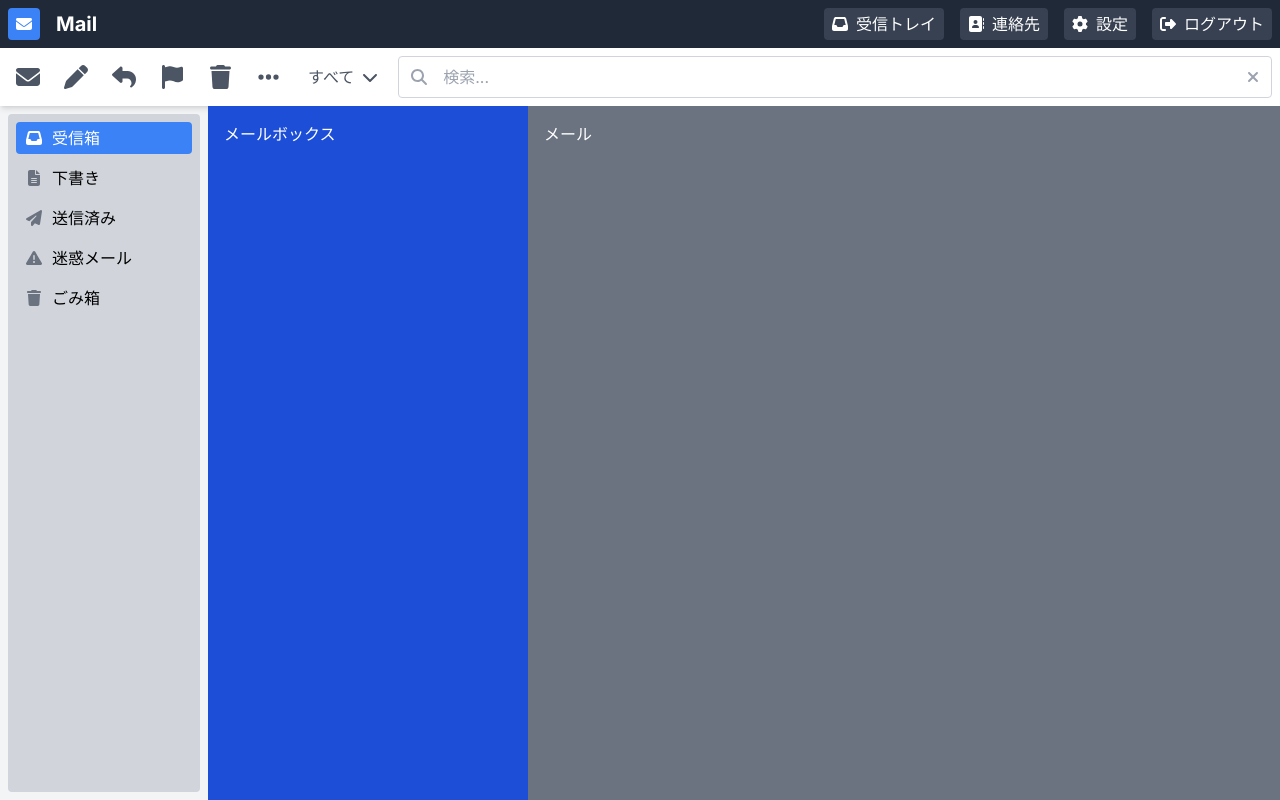
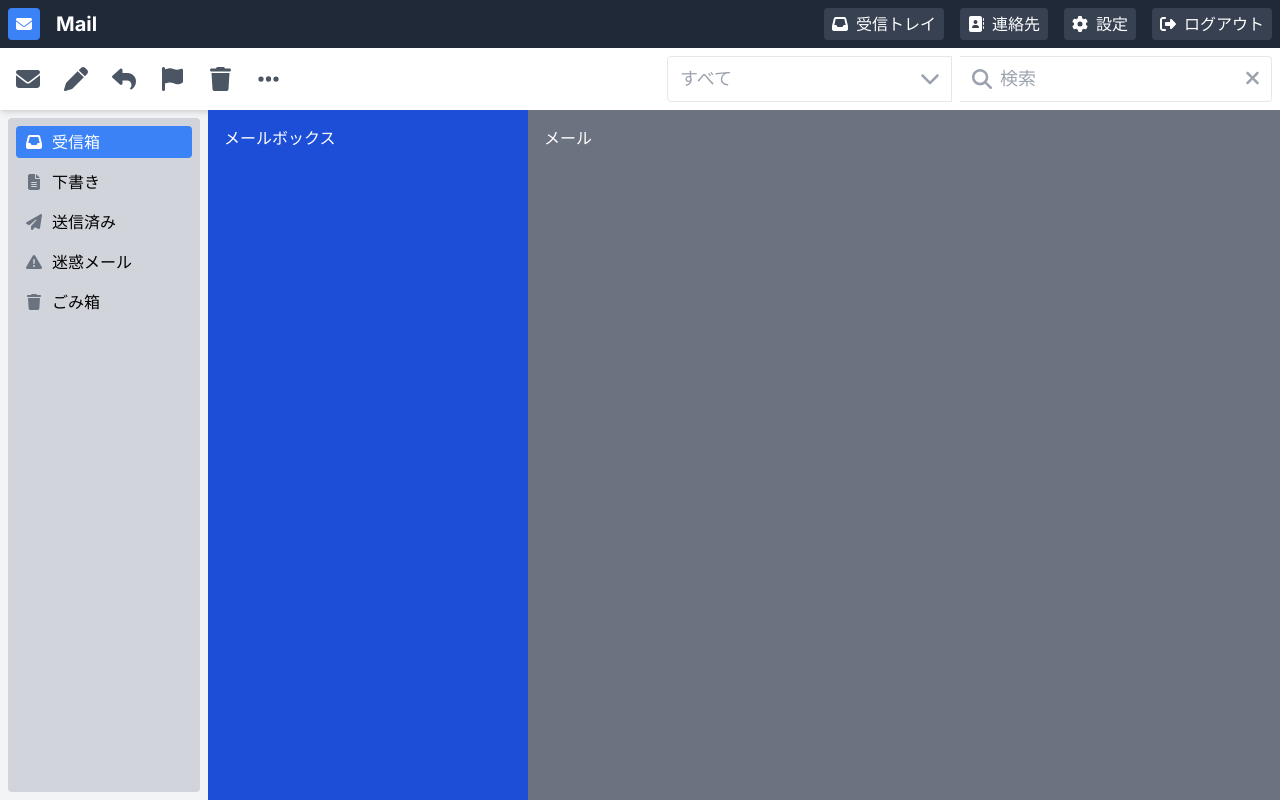
Before and after one commit to kuwa124/mail-practice, a Next.js app: page / in a window 1280 px wide. Built offline with nearby package versions, Linux system fonts and the light colour scheme.

Commit message:
💡 コメントの追加

```diff
--- a/src/components/Toolbar/constants.ts
+++ b/src/components/Toolbar/constants.ts
@@ -6,34 +6,50 @@ import {
   faFlag,
   faTrash,
   faEllipsisH,
-  faSearch,
-  faChevronDown,
-  faTimes,
 } from '@fortawesome/free-solid-svg-icons';
 
 // ツールバーのボタン情報を定義
 export const TOOLBAR_BUTTONS = [
   {
     icon: faEnvelope,
-    message: '新しく届いたメッセージを確認',
-    ariaLabel: 'メッセージ確認',
+    message: '新しく届いたメッセージを確認', // アイコンの説明
+    ariaLabel: 'メッセージ確認', // アクセシビリティラベル
   },
   {
     icon: faPen,
-    message: '新しいメッセージを作成',
-    ariaLabel: '新規メッセージ',
-    action: 'newMessage',
+    message: '新しいメッセージを作成', // アイコンの説明
+    ariaLabel: '新規メッセージ', // アクセシビリティラベル
+    action: 'newMessage', // 実行されるアクション
   },
-  { icon: faReply, message: '返信', ariaLabel: '返信' },
-  { icon: faFlag, message: 'マークをつける', ariaLabel: 'マーク' },
-  { icon: faTrash, message: 'ゴミ箱に移動', ariaLabel: 'ゴミ箱' },
-  { icon: faEllipsisH, message: 'その他の操作', ariaLabel: 'その他' },
+  {
+    icon: faReply,
+    message: '返信', // アイコンの説明
+    ariaLabel: '返信', // アクセシビリティラベル
+  },
+  {
+    icon: faFlag,
+    message: 'マークをつける', // アイコンの説明
+    ariaLabel: 'マーク', // アクセシビリティラベル
+  },
+  {
+    icon: faTrash,
+    message: 'ゴミ箱に移動', // アイコンの説明
+    ariaLabel: 'ゴミ箱', // アクセシビリティラベル
+  },
+  {
+    icon: faEllipsisH,
+    message: 'その他の操作', // アイコンの説明
+    ariaLabel: 'その他', // アクセシビリティラベル
+  },
 ];
 
 // 頻繁に使用される共通のスタイルを定数として定義
 export const COMMON_STYLES = {
+  // Flexboxで中央に配置
   FLEX_CENTER: 'flex items-center justify-center',
+  // 角を丸くする
   ROUNDED: 'rounded',
+  // ホバー時の色変更にトランジションを適用
   TRANSITION: 'transition-colors duration-200',
 };
 
--- a/src/components/Toolbar/index.tsx
+++ b/src/components/Toolbar/index.tsx
@@ -13,6 +13,9 @@ import {
 // 定数をインポート
 import { TOOLBAR_BUTTONS, COMMON_STYLES, HOVER_BG } from './constants';
 
+// Linkコンポーネントをインポート
+import Link from 'next/link';
+
 // Toolbarコンポーネントを定義
 const Toolbar: React.FC = () => {
   // ホバー中のボタンのメッセージを管理するstate
@@ -20,16 +23,22 @@ const Toolbar: React.FC = () => {
 
   return (
     // ツールバーのメインコンテナ
-    <div className={`bg-white shadow-md p-2 ${COMMON_STYLES.FLEX_CENTER}`}>
+    <div
+      // 背景白、影、パディング、Flexboxで中央揃え
+      className={`bg-white shadow-md p-2 ${COMMON_STYLES.FLEX_CENTER}`}
+    >
       {/* ボタンをマップして表示 */}
       {TOOLBAR_BUTTONS.map((button) => (
         // 各ボタンのコンテナ
-        <div
+        <Link
+          // 相対配置、右マージン、Flexboxで中央揃え
           key={button.message}
           className={`relative mr-2 ${COMMON_STYLES.FLEX_CENTER}`}
+          href='#'
         >
           {/* ボタン要素 */}
           <button
+            // 幅・高さ10、Flexboxで中央揃え、角丸、トランジション効果、ホバー時に背景色変更
             className={`w-10 h-10 ${COMMON_STYLES.FLEX_CENTER} ${COMMON_STYLES.ROUNDED} ${COMMON_STYLES.TRANSITION} ${HOVER_BG}`}
             // マウスが入ったときにホバーメッセージを設定
             onMouseEnter={() => setHoveredButton(button.message)}
@@ -39,9 +48,9 @@ const Toolbar: React.FC = () => {
           >
             {/* アイコンを表示し、ホバー時に色を変更 */}
             <FontAwesomeIcon
+              // アイコンサイズ2xl、ホバー時に青色、それ以外はグレー色
               icon={button.icon}
               className={`text-2xl ${
-                // ホバー時は青色、それ以外はグレー色を適用
                 hoveredButton === button.message
                   ? 'text-blue-500'
                   : 'text-gray-600'
@@ -50,44 +59,78 @@ const Toolbar: React.FC = () => {
           </button>
           {/* ホバー時にメッセージを表示 */}
           {hoveredButton === button.message && (
+            // 絶対位置、最前面、背景黒、テキスト白、小サイズテキスト、角丸、パディング、左寄せ、上寄せ、余白
             <div className='absolute z-10 bg-black text-white text-sm rounded py-2 px-3 left-full top-full ml-1 mt-1 whitespace-nowrap'>
               {/* ホバーメッセージのテキストを表示 */}
               {button.message}
             </div>
           )}
-        </div>
+        </Link>
       ))}
       {/* 検索バー部分 */}
-      <div className={`flex-grow ${COMMON_STYLES.FLEX_CENTER}`}>
+      <div
+        // 左マージン自動、Flexboxで中央揃え
+        className='ml-auto flex items-center'
+      >
         {/* 'すべて'ドロップダウン */}
         <div
-          className={`${COMMON_STYLES.FLEX_CENTER} ${COMMON_STYLES.ROUNDED} ${HOVER_BG} px-3 py-2 mr-2 cursor-pointer`}
+          // フィルター入力のコンテナスタイル
+          className='relative'
         >
-          {/* 'すべて'テキストを表示 */}
-          <span className='mr-2 text-gray-600'>すべて</span>
-          {/* ドロップダウンアイコンを表示 */}
-          <FontAwesomeIcon icon={faChevronDown} className='text-gray-600' />
+          {/* フィルター選択入力フィールド */}
+          <input
+            type='text'
+            placeholder='すべて'
+            // 境界線、左角丸、パディング、大きめのテキスト
+            className='border rounded-l px-3 py-2 text-lg'
+            aria-label='フィルター選択'
+          />
+          {/* ドロップダウンボタン */}
+          <button
+            // 絶対位置、右寄せ、上下中央揃え、右マージン
+            className='absolute right-0 top-1/2 transform -translate-y-1/2 mr-3'
+            aria-label='フィルターオプションを開く'
+          >
+            {/* ドロップダウンアイコン */}
+            <FontAwesomeIcon
+              // グレーの色、大きめのサイズ
+              icon={faChevronDown}
+              className='text-gray-400 text-xl'
+            />
+          </button>
         </div>
         {/* 検索入力フィールド */}
         <div
-          className={`flex-grow ${COMMON_STYLES.FLEX_CENTER} ${COMMON_STYLES.ROUNDED} border border-gray-300`}
+          // 相対位置、左マージン
+          className='relative ml-2'
         >
-          {/* 検索アイコンを表示 */}
-          <FontAwesomeIcon
-            icon={faSearch}
-            className='text-gray-400 ml-3 mr-2'
-          />
-          {/* 検索入力フィールドを表示 */}
+          {/* 検索入力フィールド */}
           <input
             type='text'
-            placeholder='検索...'
-            className='flex-grow py-2 px-2 outline-none'
+            placeholder='検索'
+            // 境界線（上下右）、右角丸、パディング、左側に大きめの余白、大きめのテキスト
+            className='border-t border-b border-r rounded-r px-3 py-2 pl-10 text-lg'
+            aria-label='検索'
           />
-          {/* クリアアイコンを表示 */}
+          {/* 検索アイコン */}
           <FontAwesomeIcon
-            icon={faTimes}
-            className='text-gray-400 mr-3 cursor-pointer'
+            // 絶対位置、左寄せ、上下中央揃え、グレーの色、大きめのサイズ
+            icon={faSearch}
+            className='absolute left-3 top-1/2 transform -translate-y-1/2 text-gray-400 text-xl'
           />
+          {/* 検索クリアボタン */}
+          <button
+            // 絶対位置、右寄せ、上下中央揃え
+            className='absolute right-3 top-1/2 transform -translate-y-1/2'
+            aria-label='検索をクリア'
+          >
+            {/* クリアアイコン */}
+            <FontAwesomeIcon
+              // グレーの色、大きめのサイズ
+              icon={faTimes}
+              className='text-gray-400 text-xl'
+            />
+          </button>
         </div>
       </div>
     </div>
```
